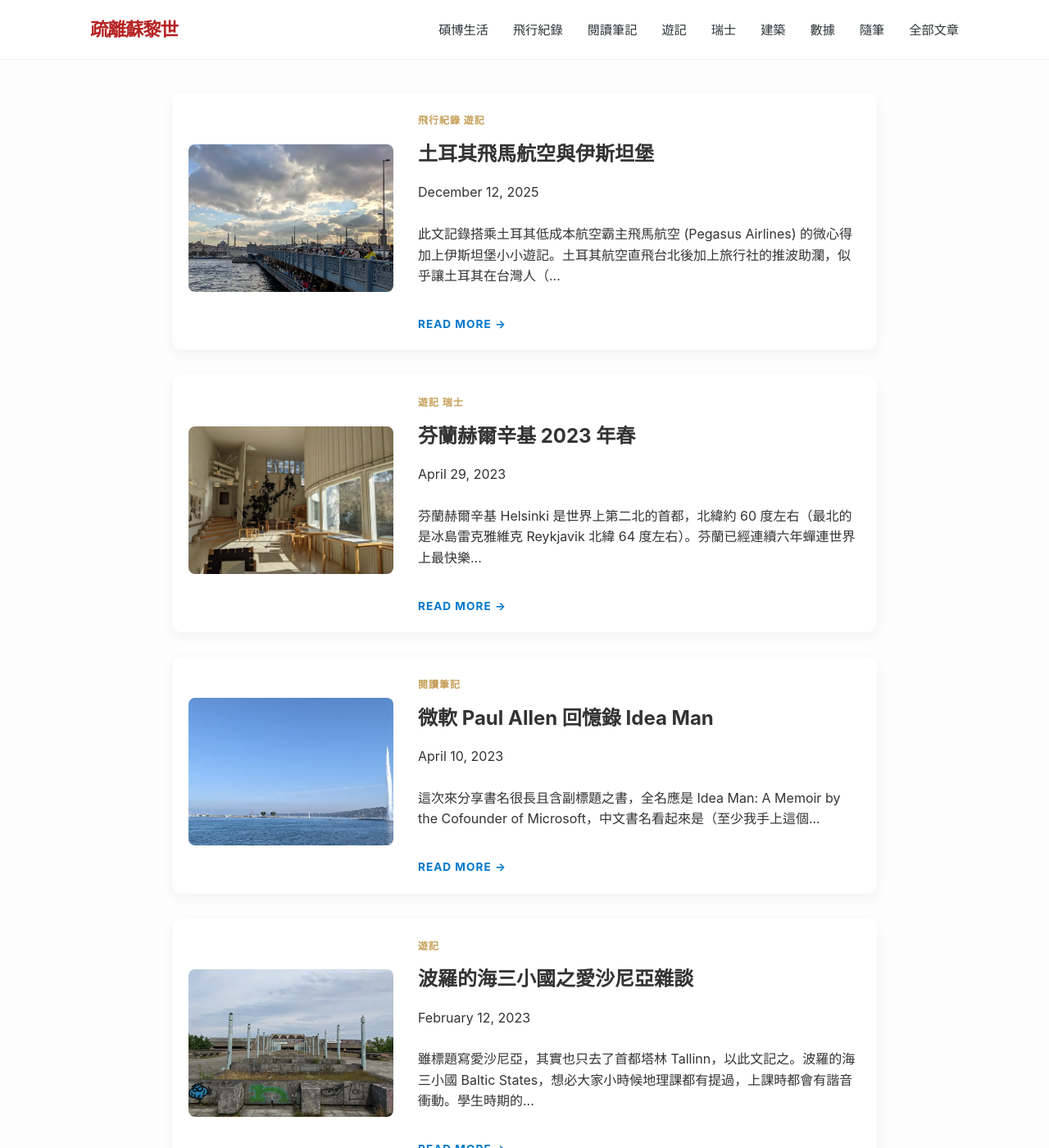
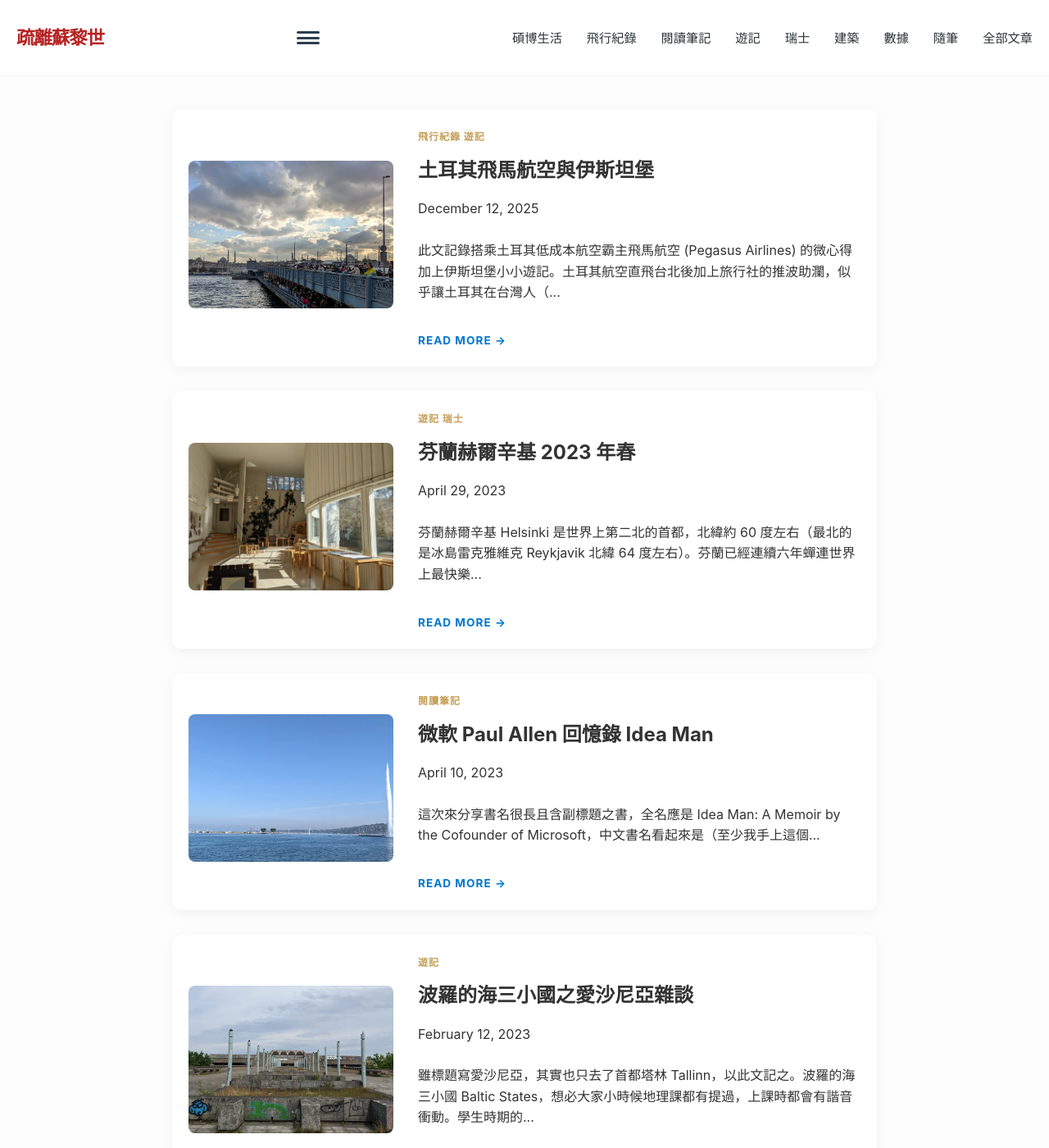
Before and after one commit to Chichinghsu/chichinghsu.github.io, a Jekyll site: the page built from index.markdown, in a window 1280 px wide and 1400 px high. Shown: the whole window at 82% size. Built offline with Jekyll 4.4.1, drawn with Linux system fonts in a browser that asks for light colours.

Commit message:
for mobile, bar menu on top

```diff
--- a/_layouts/default.html
+++ b/_layouts/default.html
@@ -7,7 +7,7 @@
         {% if site.category_names[page.title] %}
           {{ site.category_names[page.title] }} |
         {% else %}
-          {{ page.title }} |
+          {{ page.title }}
         {% endif %}
         疏離蘇黎世
     </title>
@@ -21,6 +21,13 @@
     <nav class="navbar">
         <div class="nav-container">
             <a href="/" class="logo">疏離蘇黎世</a>
+
+            <button class="menu-toggle" aria-label="Open Menu">
+                <span class="bar"></span>
+                <span class="bar"></span>
+                <span class="bar"></span>
+            </button>
+
             <ul class="nav-links">
                 <li><a href="{{ '/category/eth' | relative_url }}">碩博生活</a></li>
                 <li><a href="{{ '/category/flights' | relative_url }}">飛行紀錄</a></li>
--- a/assets/css/style.css
+++ b/assets/css/style.css
@@ -32,12 +32,10 @@
 }
 
 .nav-container {
-    max-width: 1100px;
-    margin: 0 auto;
     display: flex;
     justify-content: space-between;
     align-items: center;
-    padding: 0 20px;
+    padding: 10px 20px;
 }
 
 .logo {
@@ -536,3 +534,69 @@
     color: var(--text-main);
     font-weight: 500;
 }
+
+.menu-toggle {
+    display: flex;
+    flex-direction: column;
+    justify-content: space-around; /* Better spacing for 3 bars */
+    width: 28px;
+    height: 20px;
+    background: transparent;
+    border: none;
+    cursor: pointer;
+    padding: 0;
+    z-index: 2001;
+}
+
+.bar {
+    width: 100%;
+    height: 3px;
+    background-color: #2c3e50;
+    border-radius: 10px;
+    transition: all 0.3s ease-in-out;
+    transform-origin: center; /* Crucial for a perfect X */
+}
+
+@media (max-width: 768px) {
+    .menu-toggle {
+        display: flex; /* Force show on mobile */
+        flex-direction: column;
+        justify-content: space-between;
+    }
+}
+
+@media (max-width: 768px) {
+    .nav-links {
+        position: fixed; /* Changed from absolute to fixed for better mobile behavior */
+        top: 0;
+        right: -100%;
+        width: 70%; /* Slide in a partial menu looks more modern */
+        height: 100vh;
+        background-color: #ffffff;
+        display: flex;
+        flex-direction: column;
+        justify-content: center;
+        transition: 0.3s ease-in-out;
+        box-shadow: -5px 0 15px rgba(0,0,0,0.1);
+    }
+
+    .nav-links.active {
+        right: 0; /* This slides it back into view */
+    }
+}
+
+.menu-toggle.is-active .bar:nth-child(1) {
+    transform: translateY(8.5px) rotate(45deg);
+}
+
+.menu-toggle.is-active .bar:nth-child(2) {
+    opacity: 0;
+    transform: translateX(-20px); /* Slides the middle bar out of view */
+}
+
+.menu-toggle.is-active .bar:nth-child(3) {
+    transform: translateY(-8.5px) rotate(-45deg);
+}
+.menu-toggle.is-active .bar {
+    background-color: #e74c3c; /* A nice "Close" Red */
+}
```
Also changed, not shown: other parts of _layouts/default.html (+17 -0 lines).
